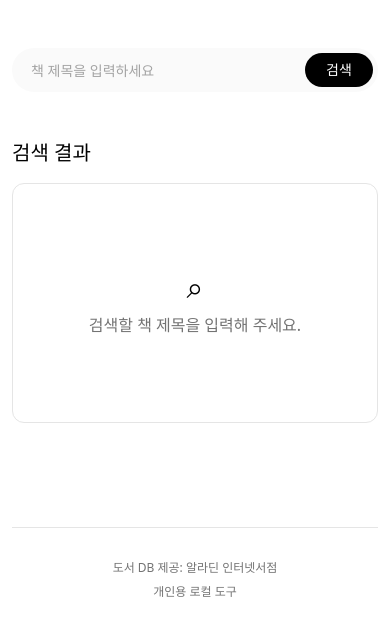
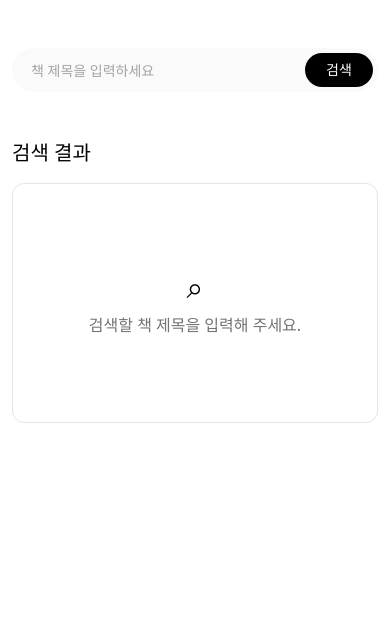
Before and after one commit to yujinnn068-maker/notion, a website: page public/index.html in a window 390 px wide. Drawn offline with Linux system fonts and the light colour scheme.

Commit message:
Refine layout and add Notion page icon

```diff
--- a/public/index.html
+++ b/public/index.html
@@ -39,11 +39,6 @@
 
         <div class="book-grid" id="book-grid" aria-live="polite"></div>
       </section>
-
-      <footer>
-        <span>도서 DB 제공: 알라딘 인터넷서점</span>
-        <span>개인용 로컬 도구</span>
-      </footer>
     </main>
 
     <div class="toast-region" id="toast-region" aria-live="assertive"></div>
--- a/public/styles.css
+++ b/public/styles.css
@@ -45,7 +45,7 @@ a {
 }
 
 .shell {
-  width: min(720px, calc(100% - 40px));
+  width: min(540px, calc(100% - 40px));
   margin: 0 auto;
 }
 
@@ -284,18 +284,6 @@ h2 {
   white-space: nowrap;
 }
 
-footer {
-  margin-top: 56px;
-  padding: 32px 0;
-  display: flex;
-  justify-content: center;
-  gap: 20px;
-  color: var(--body);
-  border-top: 1px solid var(--hairline);
-  font-size: 12px;
-  line-height: 1.33;
-}
-
 .toast-region {
   position: fixed;
   right: 20px;
@@ -343,7 +331,7 @@ footer {
 
 @media (max-width: 640px) {
   .shell {
-    width: min(100% - 24px, 720px);
+    width: min(100% - 24px, 540px);
   }
 
   .search-header {
@@ -385,10 +373,4 @@ footer {
     font-size: 16px;
     line-height: 1.5;
   }
-
-  footer {
-    align-items: center;
-    flex-direction: column;
-    gap: 8px;
-  }
 }
```
Also changed, not shown: server.js (+21 -7 lines), public/book2.png (added).
